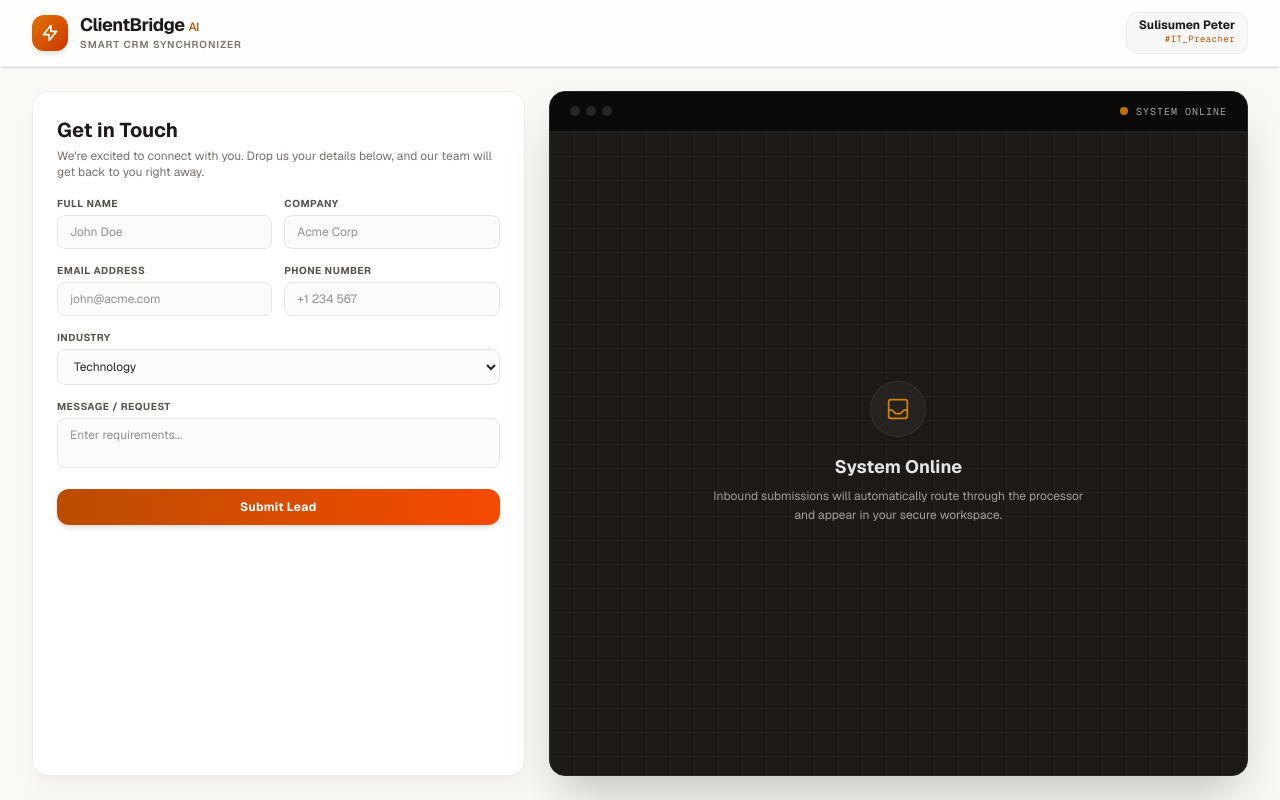
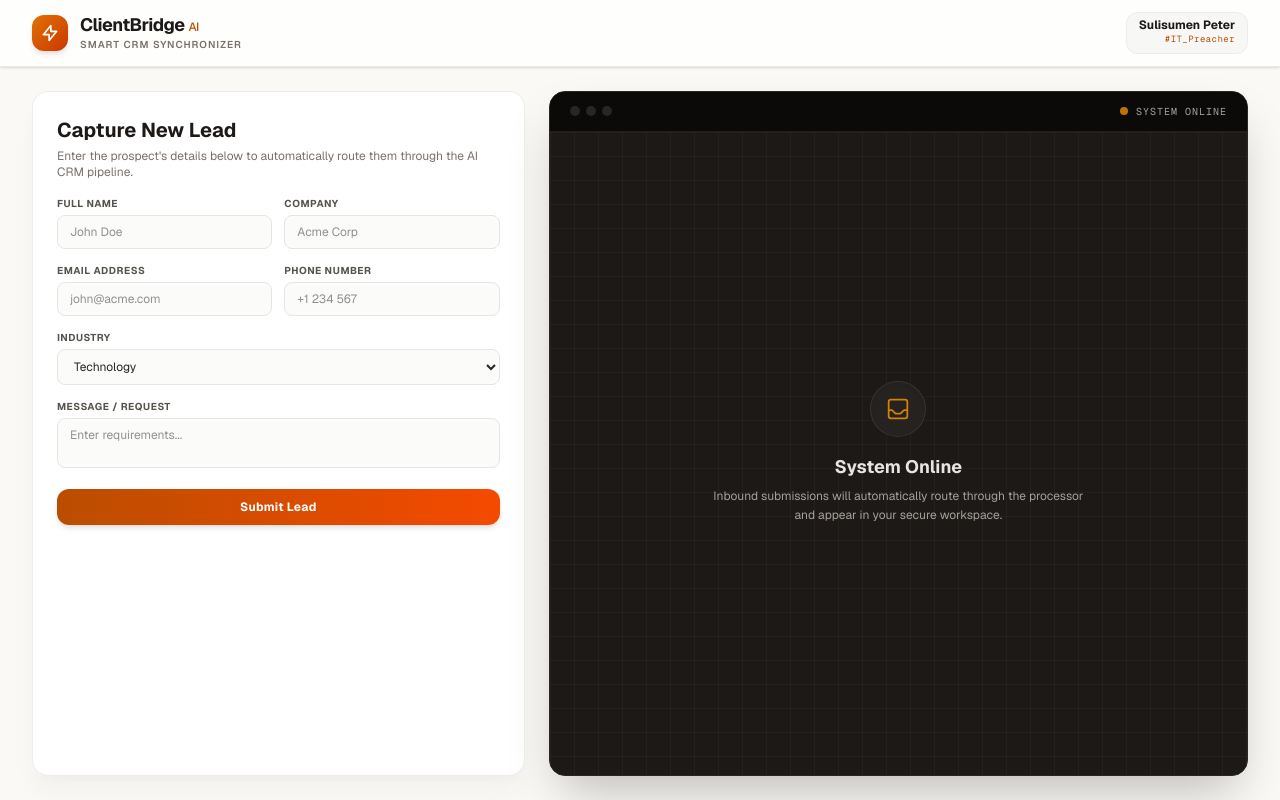
Before and after one commit to sulisumenpeter/clientbridge-crm, a Next.js app: page / in a window 1280 px wide. Built offline with nearby package versions, Linux system fonts and the light colour scheme.

Commit message:
Update page.tsx

```diff
--- a/app/page.tsx
+++ b/app/page.tsx
@@ -96,8 +96,8 @@ export default function Home() {
           <div className="lg:col-span-5 bg-white/95 backdrop-blur-sm rounded-2xl shadow-xl shadow-stone-200/40 border border-stone-200/70 p-6 flex flex-col justify-between overflow-y-auto">
             <div>
               <div className="mb-4">
-                <h2 className="text-xl font-bold text-stone-900">Get in Touch</h2>
-                <p className="text-stone-500 text-xs mt-1">We're excited to connect with you. Drop us your details below, and our team will get back to you right away.</p>
+                <h2 className="text-xl font-bold text-stone-900">Capture New Lead</h2>
+                <p className="text-stone-500 text-xs mt-1">Enter the prospect's details below to automatically route them through the AI CRM pipeline.</p>
               </div>
 
               <form onSubmit={handleSubmit} className="space-y-3.5">
```
